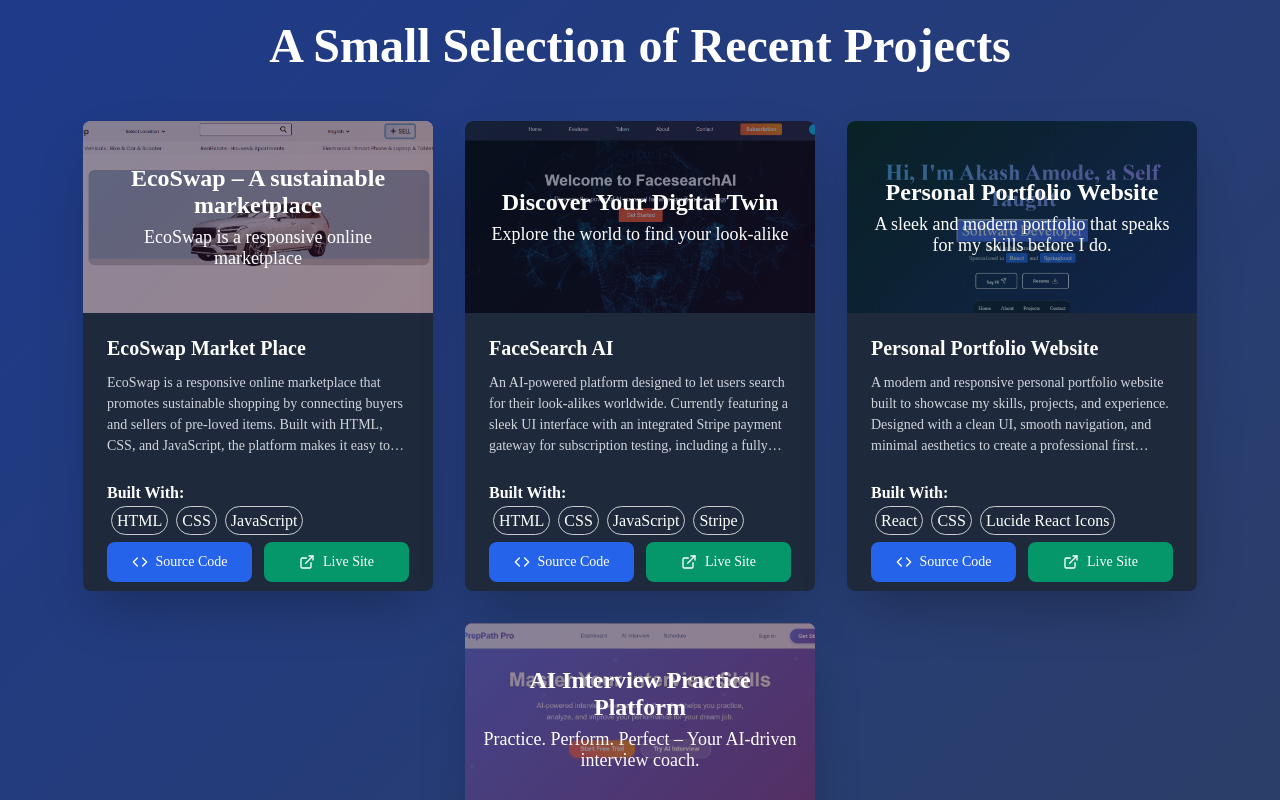
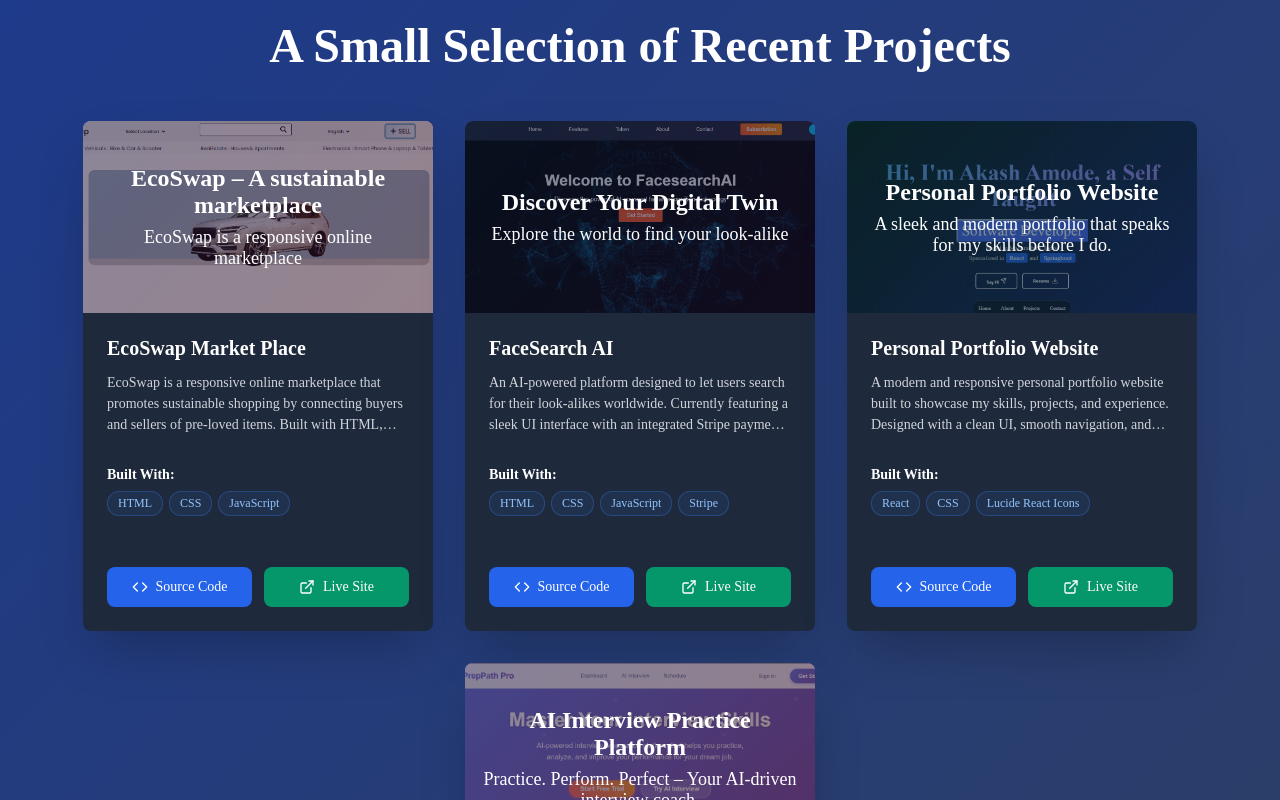
Before and after one commit to AKashAMode/Akash-Portfolio, a React (Vite) app: page / in a window 1280 px wide. Shown: the part 3380-4180 px from the top of the page. Built offline with nearby package versions, Linux system fonts and the light colour scheme.

Commit message:
changed project card styling

```diff
--- a/src/Views/PortfolioPage.css
+++ b/src/Views/PortfolioPage.css
@@ -778,7 +778,9 @@
   transition: all 0.5s ease;
   box-shadow: 0 25px 50px -12px rgba(0, 0, 0, 0.25);
   width: 350px;
-  height: 470px;
+  height: 510px; /* Increased height to accommodate more skills */
+  display: flex;
+  flex-direction: column;
 }
 
 .project-card:hover {
@@ -790,6 +792,7 @@
   display: flex;
   align-items: center;
   justify-content: center;
+  flex-shrink: 0;
 }
 
 .purple-pink {
@@ -803,7 +806,6 @@
 .green-blue {
   background: linear-gradient(135deg, #10b981, #3b82f6);
 }
-
 
 .project-image-container {
   position: relative;
@@ -837,11 +839,7 @@
   padding: 16px;
   background: rgba(0, 0, 0, 0.4);
   z-index: 2;
-}
-
-.project-header-content {
   text-align: center;
-  padding: 16px;
 }
 
 .project-subtitle {
@@ -860,12 +858,12 @@
   padding: 24px;
   display: flex;
   flex-direction: column;
-  justify-content: space-between;
-  height: 240px;
+  flex: 1;
+  min-height: 0;
 }
 
 .project-content {
-  flex: 1;
+  margin-bottom: 16px;
 }
 
 .project-title {
@@ -882,44 +880,44 @@
   line-height: 1.5;
   overflow: hidden;
   display: -webkit-box;
-  -webkit-line-clamp: 4;
+  -webkit-line-clamp: 3; /* Reduced to 3 lines to make room for skills */
   -webkit-box-orient: vertical;
 }
 
-
-.project-body {
-  display: flex;
-  flex-direction: column;
-  height: 240px;
+.project-skills {
+  margin-bottom: 20px;
 }
 
-.skill-badge{
-  border: 1px solid #ccc;
-  border-radius: 20px;
-  padding: 5px;
-  margin: 4px;
-
+.skills-heading {
+  color: white;
+  font-size: 14px;
+  font-weight: 600;
+  margin-bottom: 8px;
 }
 
-.skills-list{
-  margin-top: 10px;
+.skills-list {
+  display: flex;
+  flex-wrap: wrap;
+  gap: 6px;
+  align-items: flex-start;
 }
 
-.project-content {
-  flex-grow: 1;
-}
-
-.project-skills {
-  margin: 12px 0;
-}
-
-.project-actions {
-  margin-top: auto;
+.skill-badge {
+  background: rgba(59, 130, 246, 0.1);
+  border: 1px solid rgba(59, 130, 246, 0.3);
+  border-radius: 12px;
+  padding: 4px 10px;
+  font-size: 12px;
+  color: #93c5fd;
+  white-space: nowrap;
+  font-weight: 500;
 }
 
 .project-actions {
   display: flex;
   gap: 12px;
+  margin-top: auto;
+  padding-top: 8px;
 }
 
 .project-btn {
```
